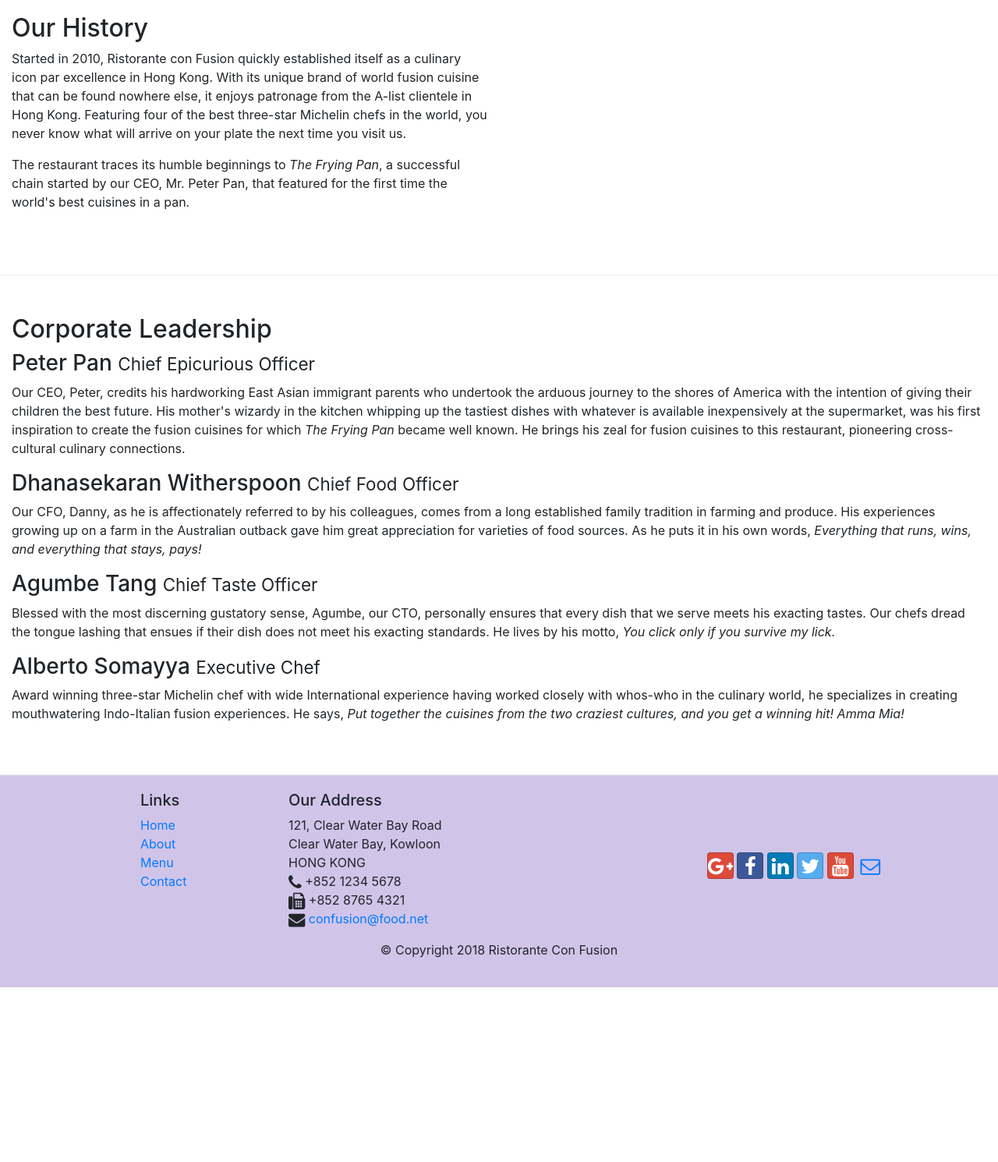
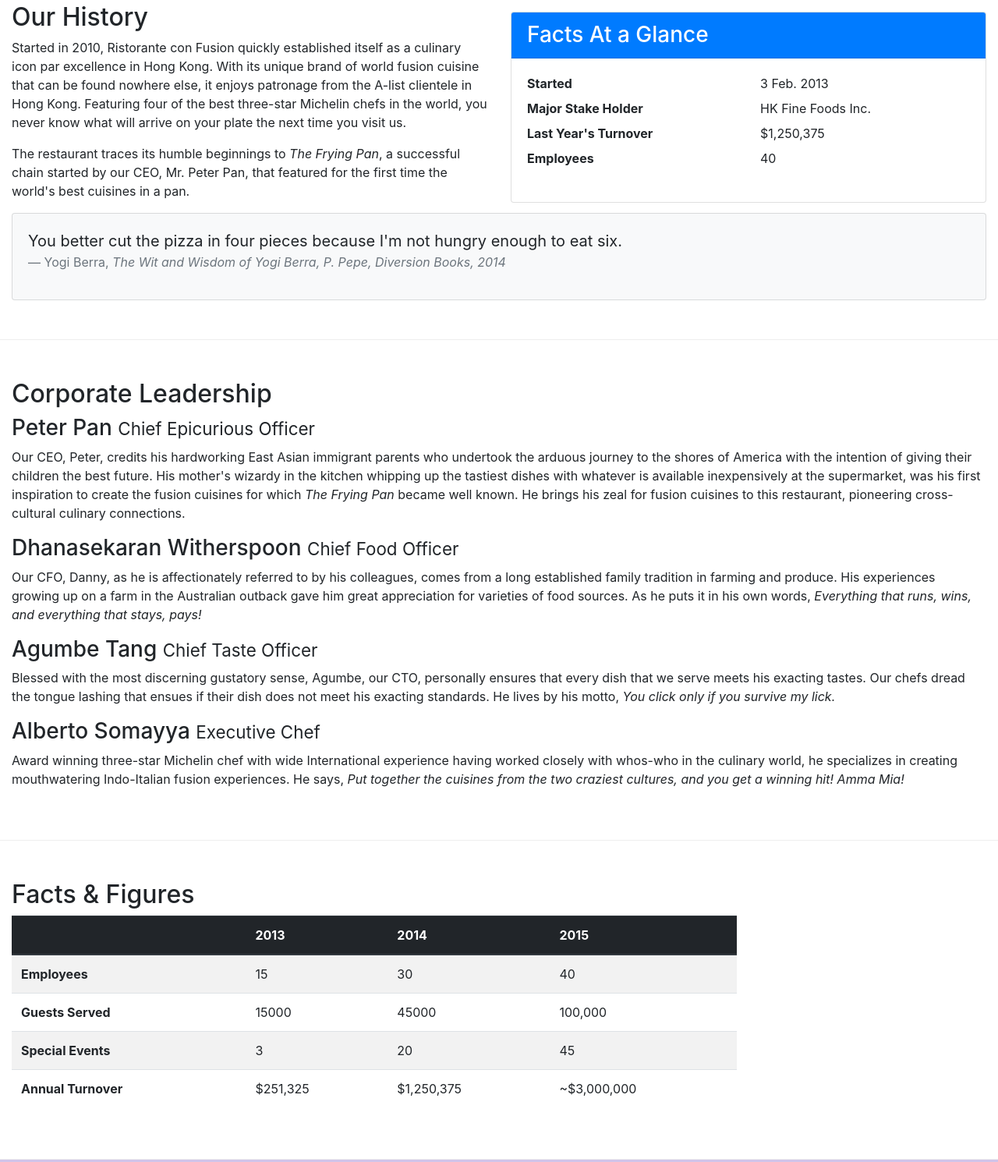
Before and after one commit to shivang1505/Coursera, a website: page aboutus.html in a window 1280 px wide. Shown: the part 512-2002 px from the top of the page at 78% size. Before the commit the page ends 1778 px from the top, so only its background shows below. Drawn offline with nearby package versions, Linux system fonts and the light colour scheme.

Commit message:
Tables and Cards

```diff
--- a/aboutus.html
+++ b/aboutus.html
@@ -11,7 +11,7 @@
     <link rel="stylesheet" href="node_modules/bootstrap/dist/css/bootstrap.min.css">
     <link rel="stylesheet" href="node_modules/font-awesome/css/font-awesome.min.css">
     <link rel="stylesheet" href="node_modules/bootstrap-social/bootstrap-social.css">
-    <link rel="stylesheet" href="css/styles.css" class="css">
+    <link rel="stylesheet" href="css/styles.css">
 
     <title>Ristorante Con Fusion: About Us</title>
 
@@ -26,10 +26,14 @@
             <a class="navbar-brand" href="index.html">Ristorante Con Fusion</a>
             <div class="collapse navbar-collapse" id="Navbar">
                 <ul class="navbar-nav mr-auto">
-                        <li class="nav-item"><a class="nav-link" href="index.html"><span class="fa fa-home fa-lg"></span> Home</a></li>
-                        <li class="nav-item active"><a class="nav-link" href="#"><span class="fa fa-info fa-lg"></span> About</a></li>
-                        <li class="nav-item"><a class="nav-link" href="#"><span class="fa fa-list fa-lg"></span> Menu</a></li>
-                        <li class="nav-item"><a class="nav-link" href="contactus.html"><span class="fa fa-address-card fa-lg"></span> Contact</a></li>
+                    <li class="nav-item"><a class="nav-link" href="index.html"><span class="fa fa-home fa-lg"></span>
+                            Home</a></li>
+                    <li class="nav-item active"><a class="nav-link" href="#"><span class="fa fa-info fa-lg"></span>
+                            About</a></li>
+                    <li class="nav-item"><a class="nav-link" href="#"><span class="fa fa-list fa-lg"></span> Menu</a>
+                    </li>
+                    <li class="nav-item"><a class="nav-link" href="contactus.html"><span
+                                class="fa fa-address-card fa-lg"></span> Contact</a></li>
                 </ul>
             </div>
         </div>
@@ -40,7 +44,8 @@
             <div class="row row-header">
                 <div class="col-12 col-sm-6">
                     <h1>Ristorante con Fusion</h1>
-                    <p>We take inspiration from the World's best cuisines, and create a unique fusion experience. Our lipsmacking creations will tickle your culinary senses!</p>
+                    <p>We take inspiration from the World's best cuisines, and create a unique fusion experience. Our
+                        lipsmacking creations will tickle your culinary senses!</p>
                 </div>
                 <div class="col-12 col-sm">
                 </div>
@@ -56,18 +61,51 @@
 
             </ol>
             <div class="col-12">
-               <h3>About Us</h3>
-               <hr>
+                <h3>About Us</h3>
+                <hr>
             </div>
         </div>
 
         <div class="row row-content align-items-center">
             <div class="col-12 col-sm-6">
                 <h2>Our History</h2>
-                <p>Started in 2010, Ristorante con Fusion quickly established itself as a culinary icon par excellence in Hong Kong. With its unique brand of world fusion cuisine that can be found nowhere else, it enjoys patronage from the A-list clientele in Hong Kong.  Featuring four of the best three-star Michelin chefs in the world, you never know what will arrive on your plate the next time you visit us.</p>
-                <p>The restaurant traces its humble beginnings to <em>The Frying Pan</em>, a successful chain started by our CEO, Mr. Peter Pan, that featured for the first time the world's best cuisines in a pan.</p>
+                <p>Started in 2010, Ristorante con Fusion quickly established itself as a culinary icon par excellence
+                    in Hong Kong. With its unique brand of world fusion cuisine that can be found nowhere else, it
+                    enjoys patronage from the A-list clientele in Hong Kong. Featuring four of the best three-star
+                    Michelin chefs in the world, you never know what will arrive on your plate the next time you visit
+                    us.</p>
+                <p>The restaurant traces its humble beginnings to <em>The Frying Pan</em>, a successful chain started by
+                    our CEO, Mr. Peter Pan, that featured for the first time the world's best cuisines in a pan.</p>
             </div>
-            <div>
+            <div class="col-12 col-sm-6">
+                <div class="card">
+                    <h3 class="card-header bg-primary text-white">Facts At a Glance</h3>
+                    <div class="card-body">
+                        <dl class="row">
+                            <dt class="col-6">Started</dt>
+                            <dd class="col-6">3 Feb. 2013</dd>
+                            <dt class="col-6">Major Stake Holder</dt>
+                            <dd class="col-6">HK Fine Foods Inc.</dd>
+                            <dt class="col-6">Last Year's Turnover</dt>
+                            <dd class="col-6">$1,250,375</dd>
+                            <dt class="col-6">Employees</dt>
+                            <dd class="col-6">40</dd>
+                        </dl>
+                    </div>
+                </div>
+            </div>
+
+            <div class="col-12">
+                <div class="card card-body bg-light">
+                    <blockquote class="blockquote">
+                        <p class="mb-0">You better cut the pizza in four pieces because
+                            I'm not hungry enough to eat six.</p>
+                        <footer class="blockquote-footer">Yogi Berra,
+                            <cite title="Source Title">The Wit and Wisdom of Yogi Berra,
+                            P. Pepe, Diversion Books, 2014</cite>
+                        </footer>
+                    </blockquote>
+                </div>
             </div>
         </div>
 
@@ -76,15 +114,76 @@
             <div class="col-12">
                 <h2>Corporate Leadership</h2>
                 <h3>Peter Pan <small>Chief Epicurious Officer</small></h3>
-                <p class="d-none d-sm-block">Our CEO, Peter, credits his hardworking East Asian immigrant parents who undertook the arduous journey to the shores of America with the intention of giving their children the best future. His mother's wizardy in the kitchen whipping up the tastiest dishes with whatever is available inexpensively at the supermarket, was his first inspiration to create the fusion cuisines for which <em>The Frying Pan</em> became well known. He brings his zeal for fusion cuisines to this restaurant, pioneering cross-cultural culinary connections.</p>
+                <p class="d-none d-sm-block">Our CEO, Peter, credits his hardworking East Asian immigrant parents who
+                    undertook the arduous journey to the shores of America with the intention of giving their children
+                    the best future. His mother's wizardy in the kitchen whipping up the tastiest dishes with whatever
+                    is available inexpensively at the supermarket, was his first inspiration to create the fusion
+                    cuisines for which <em>The Frying Pan</em> became well known. He brings his zeal for fusion cuisines
+                    to this restaurant, pioneering cross-cultural culinary connections.</p>
                 <h3>Dhanasekaran Witherspoon <small>Chief Food Officer</small></h3>
-                <p class="d-none d-sm-block">Our CFO, Danny, as he is affectionately referred to by his colleagues, comes from a long established family tradition in farming and produce. His experiences growing up on a farm in the Australian outback gave him great appreciation for varieties of food sources. As he puts it in his own words, <em>Everything that runs, wins, and everything that stays, pays!</em></p>
+                <p class="d-none d-sm-block">Our CFO, Danny, as he is affectionately referred to by his colleagues,
+                    comes from a long established family tradition in farming and produce. His experiences growing up on
+                    a farm in the Australian outback gave him great appreciation for varieties of food sources. As he
+                    puts it in his own words, <em>Everything that runs, wins, and everything that stays, pays!</em></p>
                 <h3>Agumbe Tang <small>Chief Taste Officer</small></h3>
-                <p class="d-none d-sm-block">Blessed with the most discerning gustatory sense, Agumbe, our CTO, personally ensures that every dish that we serve meets his exacting tastes. Our chefs dread the tongue lashing that ensues if their dish does not meet his exacting standards. He lives by his motto, <em>You click only if you survive my lick.</em></p>
+                <p class="d-none d-sm-block">Blessed with the most discerning gustatory sense, Agumbe, our CTO,
+                    personally ensures that every dish that we serve meets his exacting tastes. Our chefs dread the
+                    tongue lashing that ensues if their dish does not meet his exacting standards. He lives by his
+                    motto, <em>You click only if you survive my lick.</em></p>
                 <h3>Alberto Somayya <small>Executive Chef</small></h3>
-                <p class="d-none d-sm-block">Award winning three-star Michelin chef with wide International experience having worked closely with whos-who in the culinary world, he specializes in creating mouthwatering Indo-Italian fusion experiences. He says, <em>Put together the cuisines from the two craziest cultures, and you get a winning hit! Amma Mia!</em></p>
+                <p class="d-none d-sm-block">Award winning three-star Michelin chef with wide International experience
+                    having worked closely with whos-who in the culinary world, he specializes in creating mouthwatering
+                    Indo-Italian fusion experiences. He says, <em>Put together the cuisines from the two craziest
+                        cultures, and you get a winning hit! Amma Mia!</em></p>
             </div>
-       </div>
+
+        </div>
+
+        <div class="row row-content">
+            <div class="col-12 col-sm-9">
+                <h2>Facts &amp; Figures</h2>
+                <div class="table-responsive">
+                    <table class="table table-striped">
+                        <thead class="thead-dark">
+                            <tr>
+                                <th>&nbsp;</th>
+                                <th>2013</th>
+                                <th>2014</th>
+                                <th>2015</th>
+                            </tr>
+                        </thead>
+                        <tbody>
+                            <tr>
+                                <th>Employees</th>
+                                <td>15</td>
+                                <td>30</td>
+                                <td>40</td>
+                            </tr>
+                            <tr>
+                                <th>Guests Served</th>
+                                <td>15000</td>
+                                <td>45000</td>
+                                <td>100,000</td>
+                            </tr>
+                            <tr>
+                                <th>Special Events</th>
+                                <td>3</td>
+                                <td>20</td>
+                                <td>45</td>
+                            </tr>
+                            <tr>
+                                <th>Annual Turnover</th>
+                                <td>$251,325</td>
+                                <td>$1,250,375</td>
+                                <td>~$3,000,000</td>
+                            </tr>
+                        </tbody>
+                    </table>
+                </div>
+            </div>
+            <div class="col-12 col-sm-3"></div>
+        </div>
+
 
     </div>
 
@@ -97,7 +196,7 @@
                         <li><a href="index.html">Home</a></li>
                         <li><a href="#">About</a></li>
                         <li><a href="#">Menu</a></li>
-                        <li><a href="#">Contact</a></li>
+                        <li><a href="contactus.html">Contact</a></li>
                     </ul>
                 </div>
                 <div class="col-7 col-sm-5">
@@ -113,11 +212,16 @@
                 </div>
                 <div class="col-12 col-sm-4 align-self-center">
                     <div class="text-center">
-                        <a class="btn btn-social-icon btn-google" href="http://google.com/+"><i class="fa fa-google-plus fa-lg"></i></a>
-                        <a class="btn btn-social-icon btn-facebook" href="http://www.facebook.com/profile.php?id="><i class="fa fa-facebook fa-lg"></i></a>
-                        <a class="btn btn-social-icon btn-linkedin" href="http://www.linkedin.com/in/"><i class="fa fa-linkedin fa-lg"></i></a>
-                        <a class="btn btn-social-icon btn-twitter" href="http://twitter.com/"><i class="fa fa-twitter fa-lg"></i></a>
-                        <a class="btn btn-social-icon btn-google" href="http://youtube.com/"><i class="fa fa-youtube fa-lg"></i></a>
+                        <a class="btn btn-social-icon btn-google" href="http://google.com/+"><i
+                                class="fa fa-google-plus fa-lg"></i></a>
+                        <a class="btn btn-social-icon btn-facebook" href="http://www.facebook.com/profile.php?id="><i
+                                class="fa fa-facebook fa-lg"></i></a>
+                        <a class="btn btn-social-icon btn-linkedin" href="http://www.linkedin.com/in/"><i
+                                class="fa fa-linkedin fa-lg"></i></a>
+                        <a class="btn btn-social-icon btn-twitter" href="http://twitter.com/"><i
+                                class="fa fa-twitter fa-lg"></i></a>
+                        <a class="btn btn-social-icon btn-google" href="http://youtube.com/"><i
+                                class="fa fa-youtube fa-lg"></i></a>
                         <a class="btn btn-social-icon" href="mailto:"><i class="fa fa-envelope-o fa-lg"></i></a>
                     </div>
                 </div>
```
Also changed, not shown: contactus.html (+1 -1 lines).
